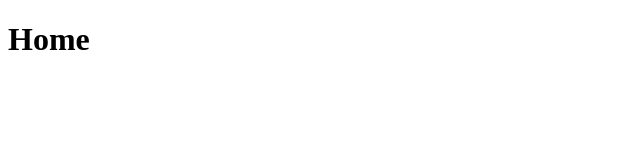
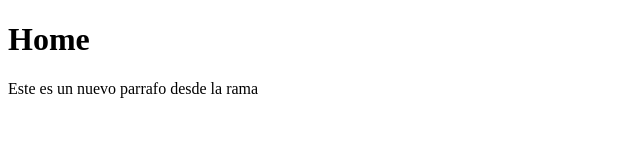
Before and after one commit to mavart2/repost, a plain HTML site: page index.html in a window 1280 px wide. Shown: the whole page, without its empty margins (0-640 px from the left). Drawn offline with Linux system fonts and the light colour scheme.

Commit message:
parrafo en rama

```diff
--- a/index.html
+++ b/index.html
@@ -8,5 +8,7 @@
 <body>
     <h1>Home</h1>
 
+    <p>Este es un nuevo parrafo desde la rama</p>
+
 </body>
 </html>
```
